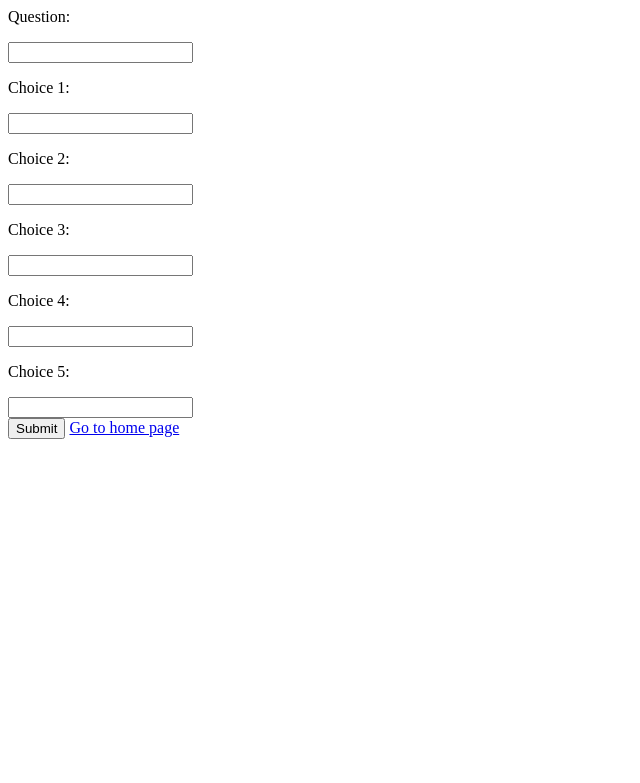
After one commit to Unnatidixit07/polls_app, a Django app: page /polls/Add_Questions/ in a window 1280 px wide. The commit adds this page. Shown: the top 783 px of the page, without its empty margins (0-640 px from the left). Run offline with Django 3.2, Linux system fonts and the light colour scheme.

Commit message:
feat: adding question

```diff
--- a/pollApp/templates/pollApp/index.html
+++ b/pollApp/templates/pollApp/index.html
@@ -17,6 +17,7 @@
         {% else %}
         <p>No polls are available.</p>
         {% endif %}
+        <a href="{% url 'poll_app:insert' %}">If you want to add new question click here</a>
     </div>
     </body>
 </html>
--- /dev/null
+++ b/pollApp/templates/pollApp/insert.html
@@ -0,0 +1,20 @@
+<html lang="en">
+    <head>
+
+    </head>
+    <body>
+        <form action="{% url 'poll_app:insert' %}" method="POST">
+            {% csrf_token %}
+           <p>Question:</p> <input type="text" name="_question" required>
+           <br/>
+           <p>Choice 1:</p> <input type="text" name="choice_one" required>
+           <p>Choice 2:</p> <input type="text" name="choice_two" required>
+           <p>Choice 3:</p> <input type="text" name="choice_three">
+           <p>Choice 4:</p> <input type="text" name="choice_four">
+           <p>Choice 5:</p> <input type="text" name="choice_five">
+           <br/>
+           <input type="submit"></input>
+           <a href="{% url 'poll_app:index' %}">Go to home page</a>
+        </form>
+    </body>
+</html>
--- a/pollApp/urls.py
+++ b/pollApp/urls.py
@@ -7,5 +7,5 @@ urlpatterns=[
     path('<int:question_id>/',views.detail,name='detail'),
     path('<int:question_id>/results',views.results,name='results'),
     path('<int:question_id>/vote',views.vote,name='vote'),
-
+    path('Add_Questions/',views.insert,name='insert'),
 ]
--- a/pollApp/views.py
+++ b/pollApp/views.py
@@ -1,5 +1,5 @@
 
-from django.shortcuts import get_object_or_404, render
+from django.shortcuts import get_object_or_404, render, redirect
 from django.http import HttpResponse, HttpResponseRedirect
 
 from django.urls import reverse
@@ -37,3 +37,23 @@ def vote(request, question_id):
         selected_choice.vote = F('vote')+1
         selected_choice.save()
         return HttpResponseRedirect(reverse('poll_app:results', args=(question.id,)))
+
+def insert(request):
+    if request.method=='POST':
+       _question = request.POST['_question']
+       choice_one = request.POST["choice_one"]
+       choice_two = request.POST["choice_two"]
+       choice_three = request.POST["choice_three"]
+       choice_four = request.POST["choice_four"]
+       choice_five = request.POST["choice_five"]
+       question_added=Question.objects.create(question_asked=_question)
+       Choice.objects.create(choice_made=choice_one, question=question_added)
+       Choice.objects.create(choice_made=choice_two, question=question_added)
+       if choice_three:
+          Choice.objects.create(choice_made=choice_three, question=question_added)
+       if choice_four:
+          Choice.objects.create(choice_made=choice_four, question=question_added)
+       if choice_five:
+          Choice.objects.create(choice_made=choice_five, question=question_added)
+       return redirect( 'poll_app:index')
+    return render(request, 'pollApp/insert.html')
```
Also changed, not shown: 1 other file.
